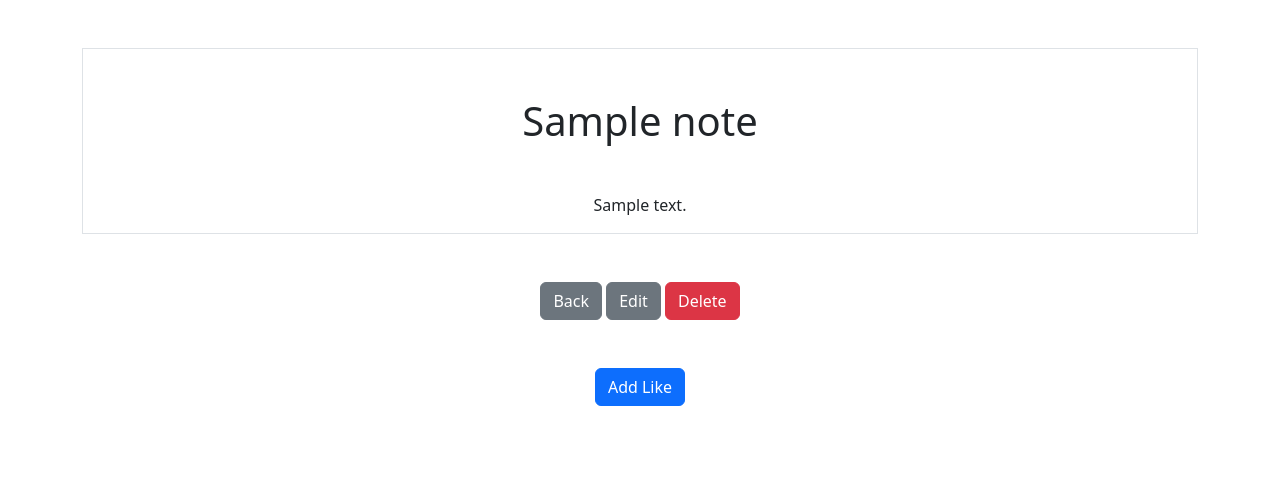
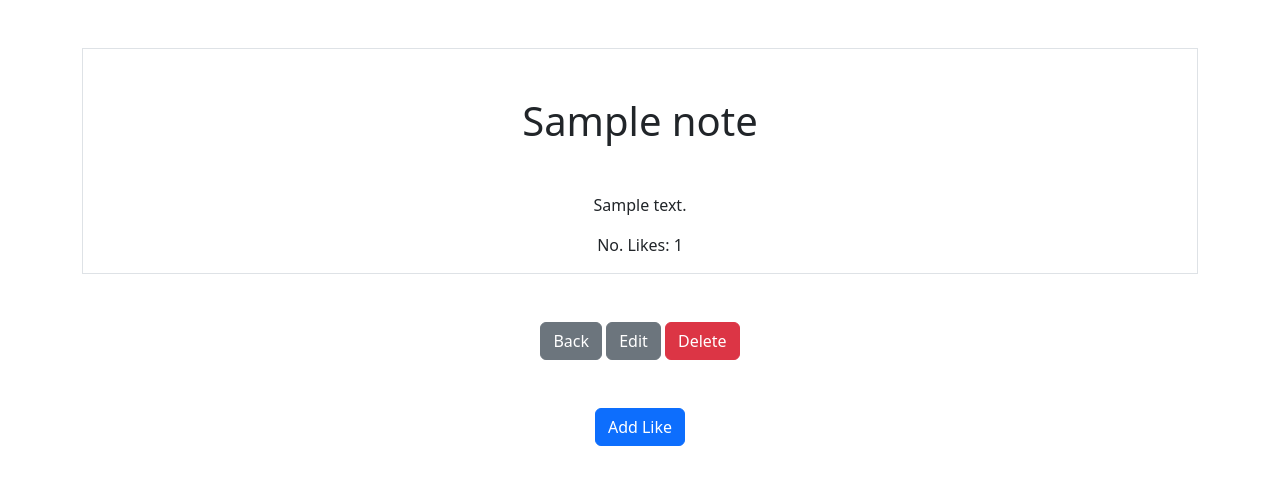
Before and after one commit to Denniszedead/django-essentials, a Django app: page /smart/note/1 in a window 1280 px wide. Shown: the top 485 px of the page. Run offline with Django 5.2, Linux system fonts and the light colour scheme; tables that the repository leaves empty hold one stand-in row (values such as "Sample post").

Commit message:
Add to display no likes

```diff
--- a/notes/templates/notes/notes_detail.html
+++ b/notes/templates/notes/notes_detail.html
@@ -4,6 +4,7 @@
 <div class="border round">
     <h1 class="my-5">{{ note.title }}</h1>
     <p>{{ note.text }}</p>
+    <p>No. Likes: {{ note.likes }}</p>
 </div>
 
     <a href="{% url 'notes.list' %}" class="btn btn-secondary my-5">
```
